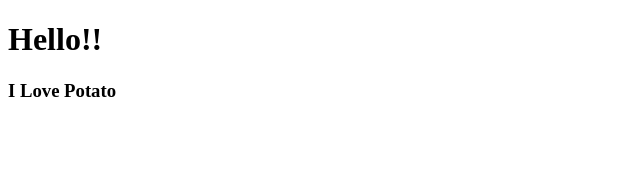
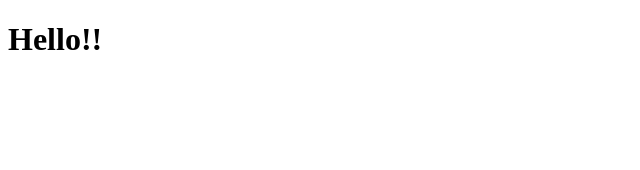
Before and after one commit to eheh5454/ReactJS, a React (Create React App) app: page / in a window 1280 px wide. Shown: the top 170 px of the page, without its empty margins (0-640 px from the left). Built offline with nearby package versions, Linux system fonts and the light colour scheme.

Commit message:
Delete Potato

```diff
--- a/src/App.js
+++ b/src/App.js
@@ -1,11 +1,9 @@
 import React from "react";
-import Potato from "./Potato";
 
 function App() {
   return (
     <div>
       <h1>Hello!!</h1>
-      <Potato />
     </div>
 
   );
--- a/src/Potato.js
+++ /dev/null
@@ -1,7 +0,0 @@
-import React from "react";
-
-function Potato(){
-    return <h3>I Love Potato</h3>;
-}
-
-export default Potato;
```
